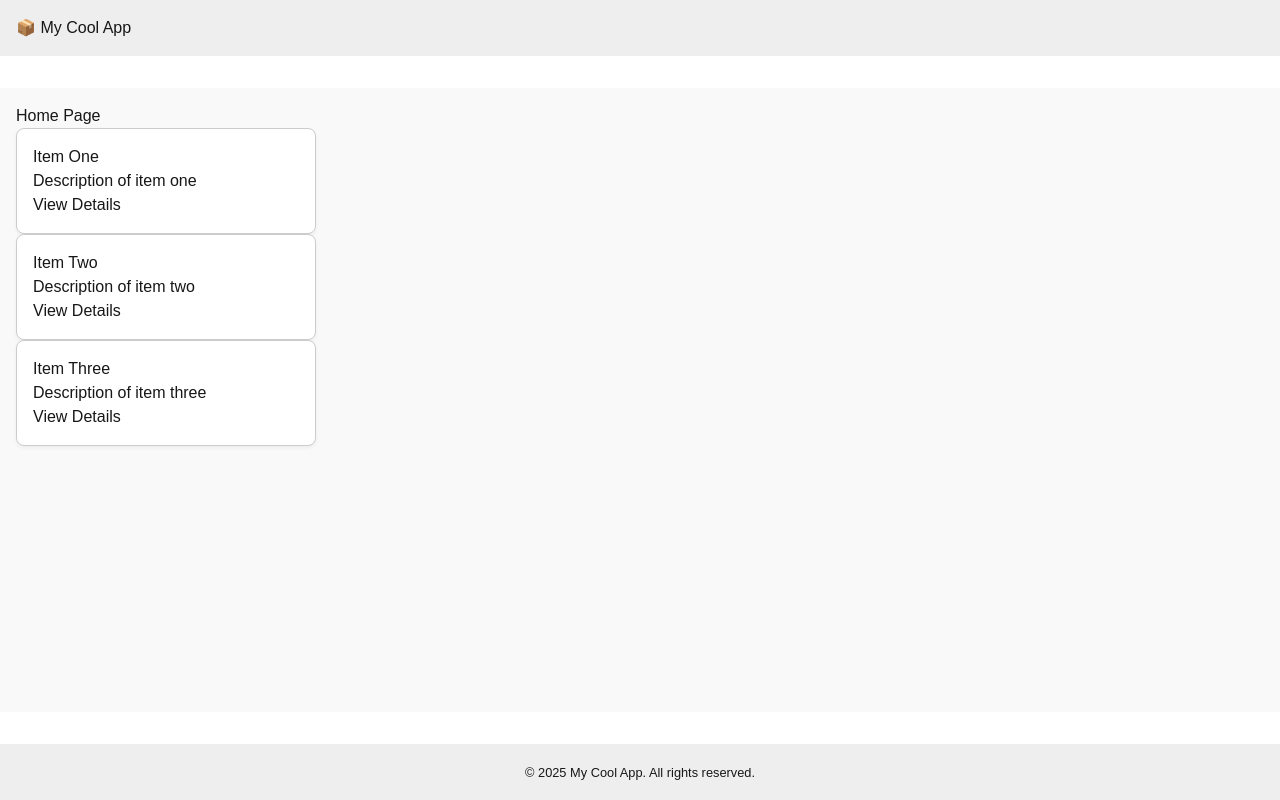
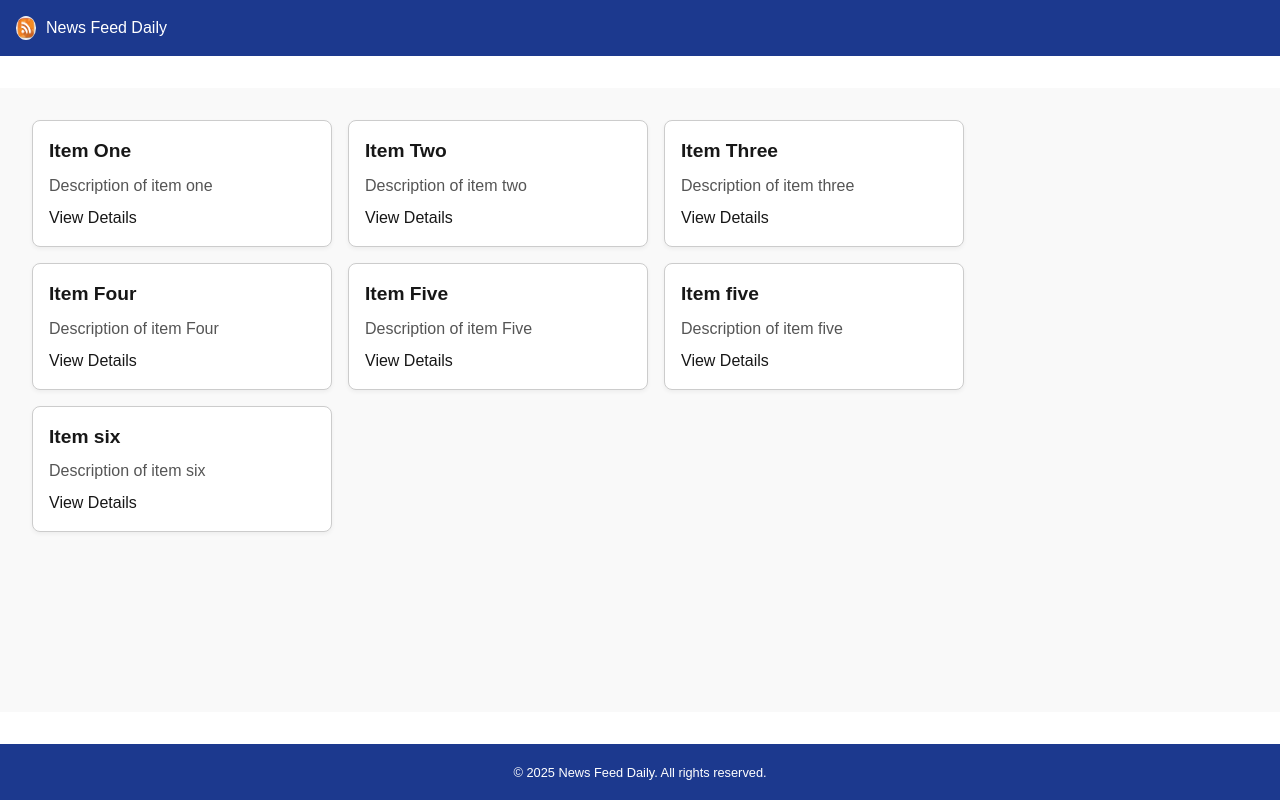
Before and after one commit to rajasekar-arch/news-feed-app, a Next.js app: page / in a window 1280 px wide. Built offline with nearby package versions, Linux system fonts and the light colour scheme.

Commit message:
Production: News feed app is inprogress

```diff
--- a/src/app/globals.css
+++ b/src/app/globals.css
@@ -58,3 +58,15 @@ html, body {
   text-align: center;
   border-top: 1px solid #ccc;
 }
+
+h3 {
+  margin: 0;
+  font-size: 1.2rem;
+  font-weight: bold;
+}
+
+p {
+  margin: 0.5rem 0;
+  font-size: 1rem;
+  color: #555;
+}
--- a/src/app/page.tsx
+++ b/src/app/page.tsx
@@ -1,14 +1,17 @@
 import CardItem from "@/components/CardItem/CardItem";
+import styles from '@/components/CardItem/CardItem.module.scss'
 
 import { cardItems } from "@/mock-data/card-item-data";
 
 export default function Home() {
   return (
     <main>
-      <h1>Home Page</h1>
+      <div className={styles.cardContainer}>
       {cardItems.map((item) => (
         <CardItem key={item.id} {...item} />
       ))}
+      </div>
+
     </main>
   );
 }
--- a/src/components/CardItem/CardItem.module.scss
+++ b/src/components/CardItem/CardItem.module.scss
@@ -1,23 +1,42 @@
+.cardContainer {
+  display: flex;
+  flex-wrap: wrap;
+  gap: 1rem; /* Space between cards */
+  justify-content: flex-start; /* Align items to the left horizontally */
+  align-items: flex-start; /* Align items to the top vertically */
+  padding: 1rem; /* Optional padding around the container */
+  box-sizing: border-box; /* Ensure padding doesn't affect layout width */
+}
+
 .cardItem {
-  flex: 1 1 200px;
-  max-width: 300px;
-  min-width: 200px;
-
+  flex: 1 1 calc(33.333% - 1rem); /* 3 items per row, with space in-between */
+  max-width: 300px; /* Limit the max-width of the card */
+  min-width: 200px; /* Minimum width to maintain responsiveness */
   border: 1px solid #ccc;
   padding: 1rem;
   background: white;
   border-radius: 8px;
   box-shadow: 0 2px 4px rgba(0, 0, 0, 0.05);
   transition: transform 0.2s ease;
+  display: flex;
+  flex-direction: column; /* Align content vertically */
+  justify-content: flex-start; /* Align content from top */
+  align-items: flex-start; /* Align content from left */
+  box-sizing: border-box; /* Prevent padding from affecting layout */
 }
 
 .cardItem:hover {
-  transform: scale(1.02);
+  transform: scale(1.02); /* Slight zoom effect on hover */
 }
 
-.cardContainer {
-  display: flex;
-  flex-wrap: wrap;
-  gap: 1rem;
-  justify-content: flex-start;
+.cardItemTitle { /* New local class for h3 */
+  margin: 0;
+  font-size: 1.2rem;
+  font-weight: bold;
 }
+
+.cardItemDescription { /* New local class for p */
+  margin: 0.5rem 0;
+  font-size: 1rem;
+  color: #555;
+}
--- a/src/components/CardItem/CardItem.tsx
+++ b/src/components/CardItem/CardItem.tsx
@@ -12,10 +12,10 @@ type CardProps = {
 
 export default function CardItem({ id, title, description }: CardProps) {
   return (
-    <div  className={styles.cardItem}>
-      <h3>{title}</h3>
-      <p>{description}</p>
-      <Link href={`/home/${id}`}>View Details</Link>
-    </div>
+    <div className={styles.cardItem}>
+    <h3 className={styles.cardItemTitle}>{title}</h3> {/* Apply local class here */}
+    <p className={styles.cardItemDescription}>{description}</p> {/* Apply local class here */}
+    <Link href={`/home/${id}`}>View Details</Link>
+  </div>
   );
 }
--- a/src/components/Footer/index.tsx
+++ b/src/components/Footer/index.tsx
@@ -1,7 +1,7 @@
 export default function Footer() {
   return (
-    <footer style={{ padding: '1rem', background: '#eee', marginTop: '2rem', textAlign: 'center' }}>
-      <small>&copy; {new Date().getFullYear()} My Cool App. All rights reserved.</small>
+    <footer className="bg-blue-900" style={{ padding: '1rem', marginTop: '2rem',color: '#ffff', textAlign: 'center' }}>
+      <small>&copy; {new Date().getFullYear()} News Feed Daily. All rights reserved.</small>
     </footer>
   );
 }
--- a/src/components/Header/index.tsx
+++ b/src/components/Header/index.tsx
@@ -1,7 +1,16 @@
+import Image from 'next/image';
+
 export default function Header() {
   return (
-    <header style={{ padding: '1rem', background: '#eee', marginBottom: '2rem' }}>
-      <h1>📦 My Cool App</h1>
+    <header className="bg-blue-900" style={{ padding: '1rem',color: '#ffff',display:'inline-flex', marginBottom: '2rem' }}>
+       <Image
+          src="/images/feed.jpg"
+          alt="News Feed Daily Logo"
+          width={20}
+          height={20}
+          style={{borderRadius:'50%'}}
+        />
+      <h1 style={{paddingLeft:'10px'}}>News Feed Daily</h1>
     </header>
   );
 }
--- a/src/mock-data/card-item-data.ts
+++ b/src/mock-data/card-item-data.ts
@@ -2,4 +2,8 @@ export const cardItems = [
   { id: '1', title: 'Item One', description: 'Description of item one' },
   { id: '2', title: 'Item Two', description: 'Description of item two' },
   { id: '3', title: 'Item Three', description: 'Description of item three' },
+  { id: '4', title: 'Item Four', description: 'Description of item Four' },
+  { id: '5', title: 'Item Five', description: 'Description of item Five' },
+  { id: '6', title: 'Item five', description: 'Description of item five' },
+  { id: '7', title: 'Item six', description: 'Description of item six' },
 ];
```
Also changed, not shown: public/images/feed.jpg (added).
